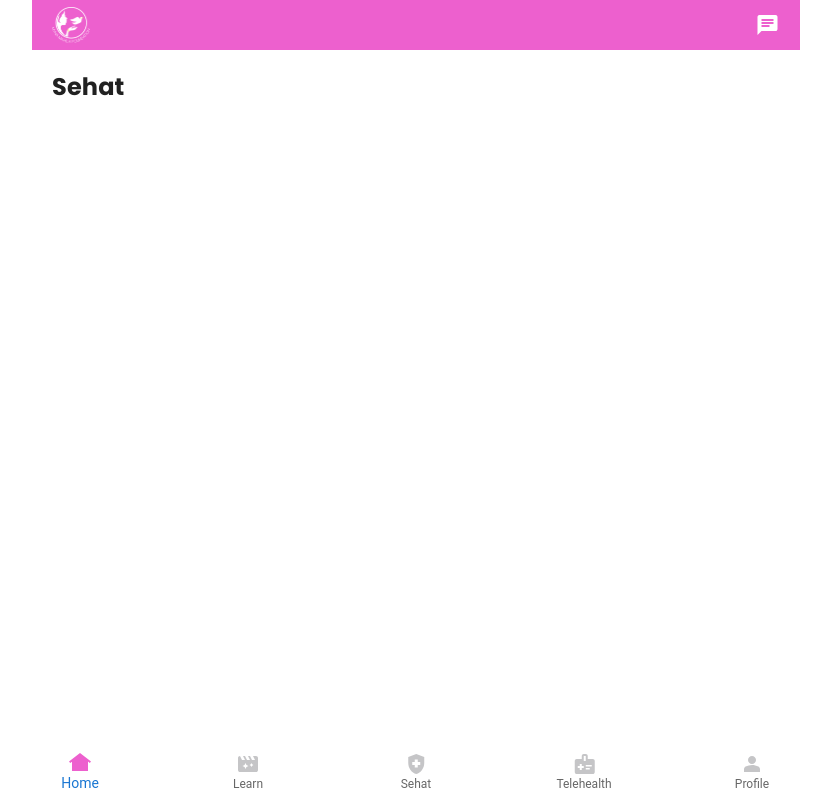
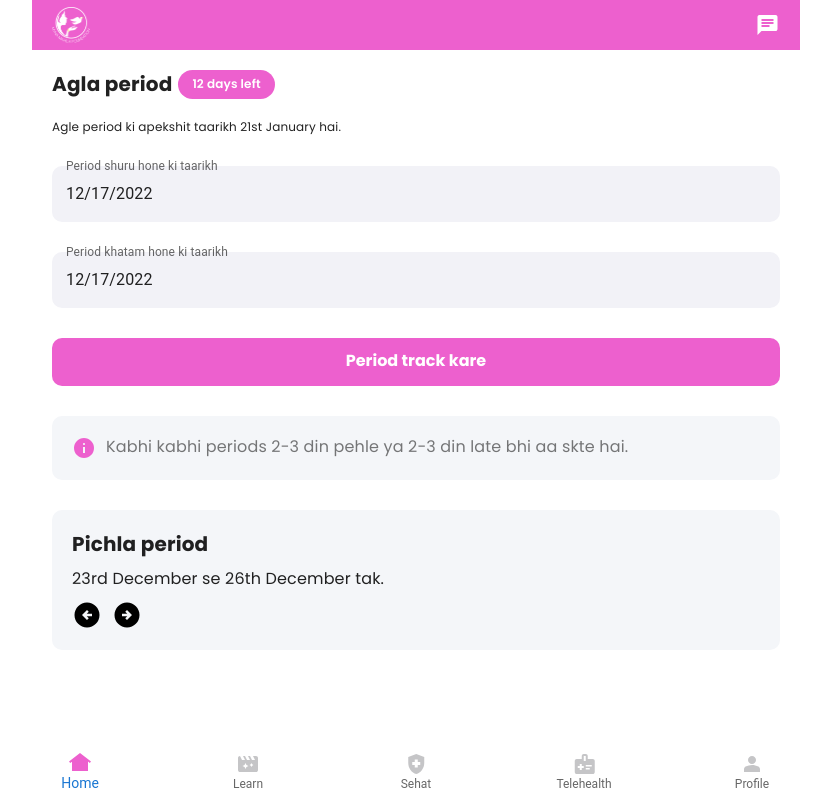
Before and after one commit to enroot-mumbai/mynafe, a Next.js app: page /period-tracking in a window 1280 px wide. Shown: the whole page, without its empty margins (224-1055 px from the left). Built offline with nearby package versions, Linux system fonts and the light colour scheme.

Commit message:
Completed Period tracking UI and date picker

```diff
--- a/package.json
+++ b/package.json
@@ -13,16 +13,19 @@
     "@emotion/styled": "^11.10.5",
     "@mui/icons-material": "^5.11.0",
     "@mui/material": "^5.11.0",
+    "@mui/x-date-pickers": "^5.0.13",
     "@types/node": "18.11.15",
     "@types/react": "18.0.26",
     "@types/react-dom": "18.0.9",
     "@typescript-eslint/eslint-plugin": "^5.48.0",
     "@typescript-eslint/parser": "^5.48.0",
+    "dayjs": "^1.11.7",
     "eslint": "8.29.0",
     "eslint-config-next": "13.0.6",
     "eslint-plugin-prettier": "^4.2.1",
     "eslint-plugin-react": "^7.31.11",
     "eslint-plugin-react-hooks": "^4.6.0",
+    "moment": "^2.29.4",
     "mui-phone-number": "^2.2.11",
     "next": "13.0.6",
     "react": "18.2.0",
--- a/pages/period-tracking.tsx
+++ b/pages/period-tracking.tsx
@@ -1,15 +1,22 @@
 import React from "react";
-import SimpleBottomNavigation from "../src/components/layout/BottomNavigation";
-import Navigation from "../src/components/layout/Navigation";
+import PeriodTrackingComponent from "../src/features/periodTracking/PeriodTrackingComponent";
 
 type Props = {};
 
-function PeriodTracking({}: Props) {
+function PeriodTracking({ }: Props) {
+  const periods: any = [
+    {
+      startDate:'25/05/2022'
+    }
+  ];
   return (
     <>
       <div className="pageContainerTop">
         <div className="pageContent p-20">
-          <h2 className="pageTitle">Sehat</h2>
+
+          <PeriodTrackingComponent periods={periods} />
+
+
         </div>
       </div>
     </>
--- /dev/null
+++ b/src/assets/icons/InfoIcon.tsx
@@ -0,0 +1,32 @@
+import React from "react";
+
+function InfoIcon() {
+  return (
+    <svg
+      xmlns="http://www.w3.org/2000/svg"
+      height="24"
+      fill="none"
+      viewBox="0 0 24 24"
+    >
+      <mask
+        id="mask0_335_2433"
+        style={{ maskType: "alpha" }}
+        width="24"
+        height="24"
+        x="0"
+        y="0"
+        maskUnits="userSpaceOnUse"
+      >
+        <path fill="#D9D9D9" d="M0 0H24V24H0z"></path>
+      </mask>
+      <g mask="url(#mask0_335_2433)">
+        <path
+          fill="#ED60CE"
+          d="M11 17h2v-6h-2v6zm1-8a.968.968 0 00.713-.288A.967.967 0 0013 8a.97.97 0 00-.287-.713A.97.97 0 0012 7a.967.967 0 00-.712.287A.968.968 0 0011 8c0 .283.096.52.288.712A.965.965 0 0012 9zm0 13a9.733 9.733 0 01-3.9-.788 10.092 10.092 0 01-3.175-2.137c-.9-.9-1.612-1.958-2.137-3.175A9.733 9.733 0 012 12c0-1.383.263-2.683.788-3.9a10.092 10.092 0 012.137-3.175c.9-.9 1.958-1.613 3.175-2.138A9.743 9.743 0 0112 2c1.383 0 2.683.262 3.9.787a10.105 10.105 0 013.175 2.138c.9.9 1.612 1.958 2.137 3.175A9.733 9.733 0 0122 12a9.733 9.733 0 01-.788 3.9 10.092 10.092 0 01-2.137 3.175c-.9.9-1.958 1.612-3.175 2.137A9.733 9.733 0 0112 22z"
+        ></path>
+      </g>
+    </svg>
+  );
+}
+
+export default InfoIcon;
--- /dev/null
+++ b/src/features/periodTracking/PeriodTracking.module.scss
@@ -0,0 +1,74 @@
+@import './../../theme/theme';
+
+.noPeriodTrackingComponent{
+    display: flex;
+    flex-direction: column;
+    justify-content: center;
+    align-items: center;
+    height: 90vh;
+    margin: auto;
+    .noPeriodTrackingTitle{
+        font-size: 16px;
+        font-weight: 600;
+        margin-bottom: 20px;
+    }
+}
+
+.nextPeriodDetails{
+    display: flex;
+    flex-direction: row;
+    align-items: center;
+    p{
+        font-weight: bold;
+        font-size: 20px;
+        margin-right: 6px;
+    }
+}
+
+.periodInfoCard{
+    padding: 20px;
+    display: flex;
+    background-color: $backgroundColor;
+    border-radius: 10px;
+    margin-top: 30px;
+    gap: 10px;
+    align-items: center;
+    p{
+        opacity: 0.6;
+    }
+    svg{
+        min-width: 24px;
+    }
+}
+
+.previousPeriodCard{
+    padding: 20px;
+    display: flex;
+    flex-direction: column;
+    background-color: $backgroundColor;
+    border-radius: 10px;
+    margin-top: 30px;
+    gap: 10px;
+    .previousPeriodTitle{
+        font-size: 20px;
+        font-weight: bold;
+    }
+    .tipControls{
+        display: flex;
+        gap: 10px;
+    }
+}
+
+.nextPeriodDate{
+    font-size: 12px;
+    margin-top: 20px;
+}
+
+.periodDaysLabel{
+    background-color: $primaryColor;
+    padding: 6px 14px;
+    border-radius: 20px;
+    font-size: 12px;
+    font-weight: 600;
+    color: white;
+}
--- /dev/null
+++ b/src/features/periodTracking/PeriodTrackingComponent.tsx
@@ -0,0 +1,54 @@
+import React from 'react'
+import CircleLeft from '../../assets/icons/CircleLeft';
+import CircleRight from '../../assets/icons/CircleRight';
+import InfoIcon from '../../assets/icons/InfoIcon';
+import PeriodTrackingIllustratoin from '../../assets/illustrations/PeriodTrackingIllustration';
+import styles from './PeriodTracking.module.scss'
+import PeriodTrackingForm from './PeriodTrackingForm';
+
+type Props = {
+    periods: any;
+}
+
+function PeriodTrackingComponent({ periods }: Props) {
+
+    return (
+        <div>
+            {periods && periods.length > 0 ?
+                <div>
+                    <div className={styles.nextPeriodDetails}>
+                        <p>Agla period</p>
+                        <div className={styles.periodDaysLabel}>
+                            12 days left
+                        </div>
+                    </div>
+                    <p className={styles.nextPeriodDate}>Agle period ki apekshit taarikh 21st January hai.</p>
+                    <PeriodTrackingForm />
+                    <div className={styles.periodInfoCard}>
+                        <InfoIcon />
+                        <p>Kabhi kabhi periods 2-3 din pehle ya 2-3 din late bhi aa skte hai.</p>
+                    </div>
+
+                    <div className={styles.previousPeriodCard}>
+                        <p className={styles.previousPeriodTitle}>Pichla period</p>
+                        <p className={styles.previousPeriodDescription}>
+                            23rd December se 26th December tak.
+                        </p>
+                        <div className={styles.tipControls}>
+                            <CircleLeft color='#000' />
+                            <CircleRight color='#000' />
+                        </div>
+                    </div>
+
+                </div>
+                : <div className={styles.noPeriodTrackingComponent}>
+                    <p className={styles.noPeriodTrackingTitle}>Pichle baar period kab aaya tha?</p>
+                    <PeriodTrackingIllustratoin height='140' />
+                    <PeriodTrackingForm />
+                </div>
+            }
+        </div>
+    )
+}
+
+export default PeriodTrackingComponent
--- /dev/null
+++ b/src/features/periodTracking/PeriodTrackingForm.tsx
@@ -0,0 +1,53 @@
+import React from 'react'
+import TextField from '@mui/material/TextField';
+import { MobileDatePicker } from '@mui/x-date-pickers/MobileDatePicker';
+import { LocalizationProvider } from '@mui/x-date-pickers/LocalizationProvider';
+import { AdapterDayjs } from '@mui/x-date-pickers/AdapterDayjs';
+import dayjs, { Dayjs } from 'dayjs';
+
+type Props = {}
+
+function PeriodTrackingForm({ }: Props) {
+    const today = dayjs();
+    const [startDate, setStartDate] = React.useState<Dayjs | null>(
+        today
+    );
+    const [endDate, setEndDate] = React.useState<Dayjs | null>(
+        today
+    );
+    return (
+        <LocalizationProvider dateAdapter={AdapterDayjs}>
+            <div className='d-flex column flex-gap30 w-100 mt-30'>
+                <MobileDatePicker
+                    label="Period shuru hone ki taarikh"
+                    inputFormat="MM/DD/YYYY"
+                    value={startDate}
+                    onChange={(value)=>{
+                        setStartDate(value)
+                    }}
+                    renderInput={(params) => <TextField {...params} />}
+                    className='specialInput'
+                    maxDate={today}
+                />
+
+                <MobileDatePicker
+                    label="Period khatam hone ki taarikh"
+                    inputFormat="MM/DD/YYYY"
+                    value={endDate}
+                    onChange={(value)=>{
+                        setEndDate(value)
+                    }}
+                    renderInput={(params) => <TextField {...params} />}
+                    className='specialInput'
+                    maxDate={today}
+                />
+
+                <button className='primaryButton w-100'>
+                    Period track kare
+                </button>
+            </div>
+        </LocalizationProvider>
+    )
+}
+
+export default PeriodTrackingForm
--- a/src/theme/_theme.scss
+++ b/src/theme/_theme.scss
@@ -6,6 +6,7 @@ $mediumGray: #ababab;
 $darkGray: #787878;
 $black: #1d1617;
 $white: #ffffff;
+$backgroundColor: #F4F6F9;
 
 // Breakpoints
 @mixin xsPhoneView {
--- a/src/theme/global.scss
+++ b/src/theme/global.scss
@@ -404,6 +404,10 @@ button:hover {
 
 .flex-gap20{
   gap: 20px;
+}
+
+.flex-gap30{
+  gap: 30px;
 }
 
 .w-100 {
```
Also changed, not shown: pages/edit-profile.tsx (+22 -6 lines), pages/onboarding/index.tsx (+23 -0 lines), pages/profile/index.tsx (+6 -1 lines), 1 other file (tests, documents, lock files or other folders).
